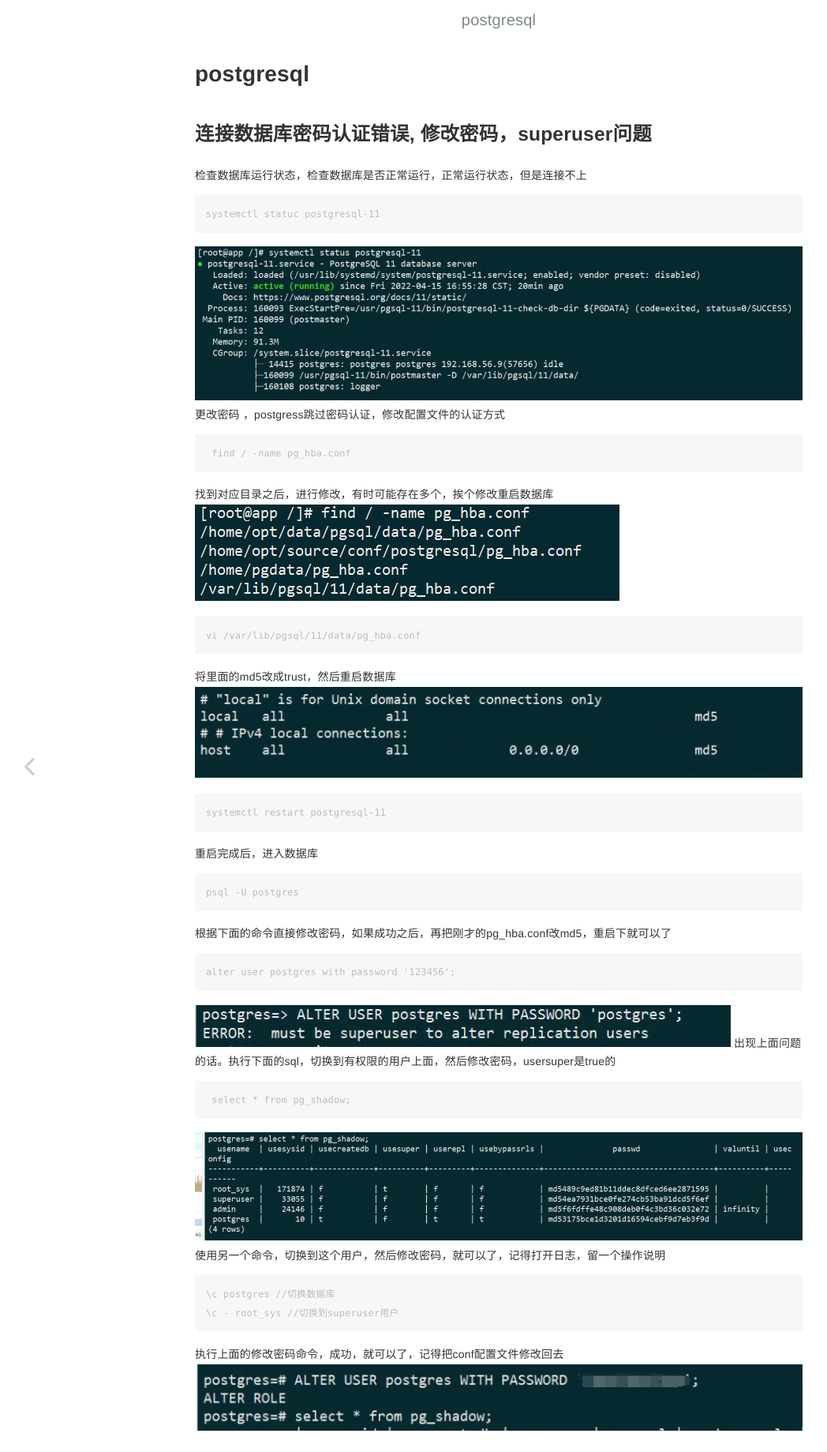
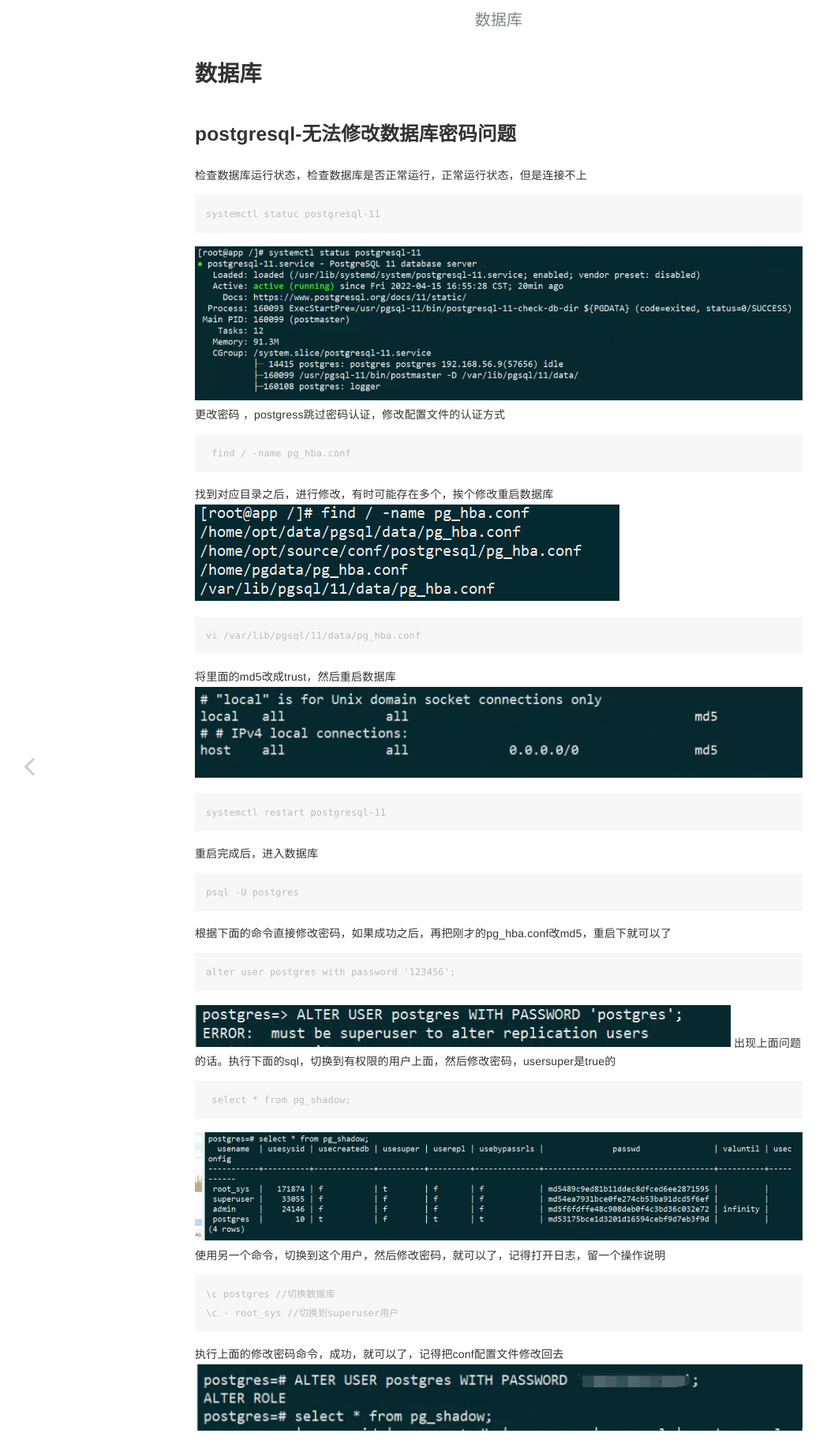
Before and after one commit to liangkuaiqianderoubaozi/blog, a Jekyll site: the page built from _posts/2022-04-15-postgresql.md, in a window 1280 px wide. Shown: the whole page at 79% size, without its empty margins (8-1056 px from the left). Built offline with Jekyll 4.4.1, drawn with Linux system fonts in a browser that asks for light colours.

```diff
--- a/_posts/2022-04-15-postgresql.md
+++ b/_posts/2022-04-15-postgresql.md
@@ -1,12 +1,12 @@
 ---
-title: postgresql
+title: 数据库
 author: roubaozi
 date: 2022-04-15
 category: Jekyll
 layout: post
 ---
 
-连接数据库密码认证错误, 修改密码，superuser问题
+postgresql-无法修改数据库密码问题
 -------------
 检查数据库运行状态，检查数据库是否正常运行，正常运行状态，但是连接不上
 ~~~
```
